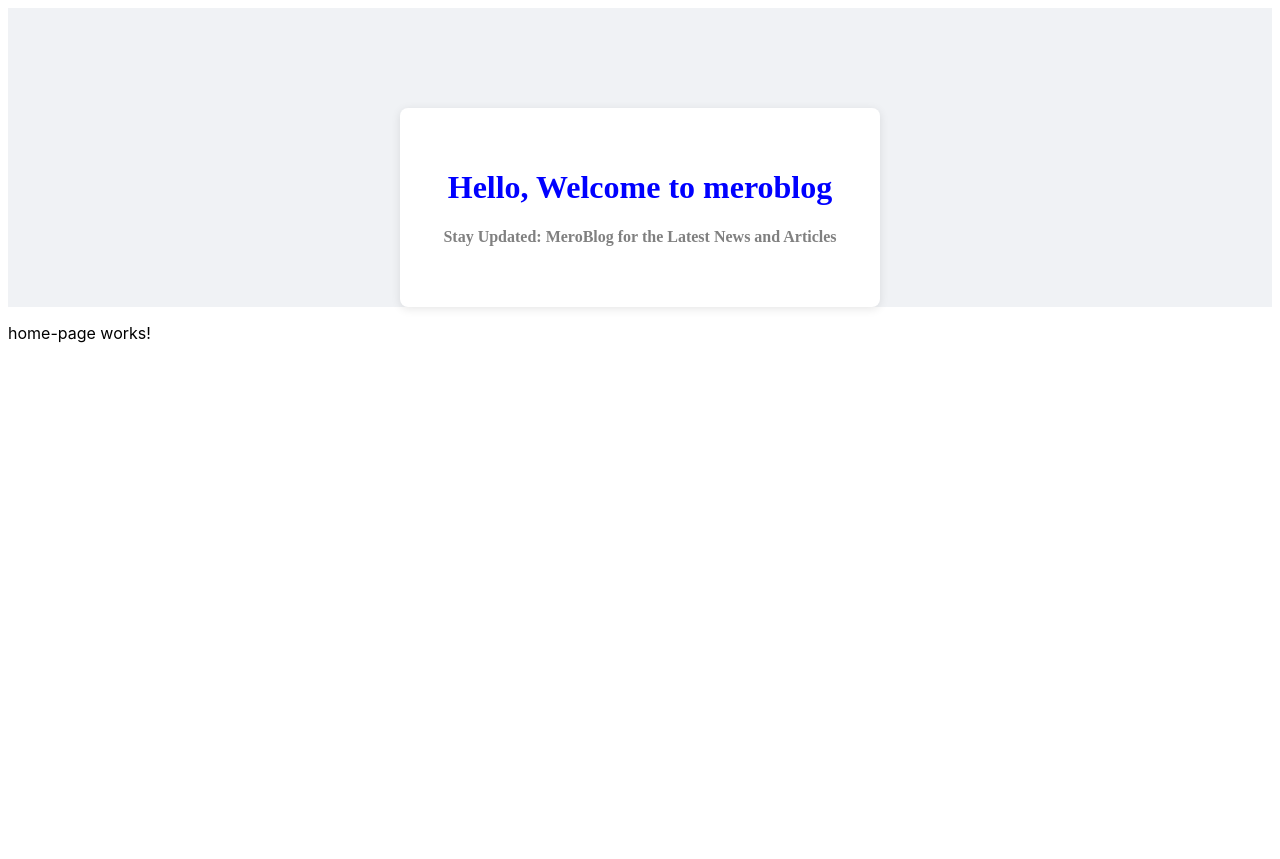
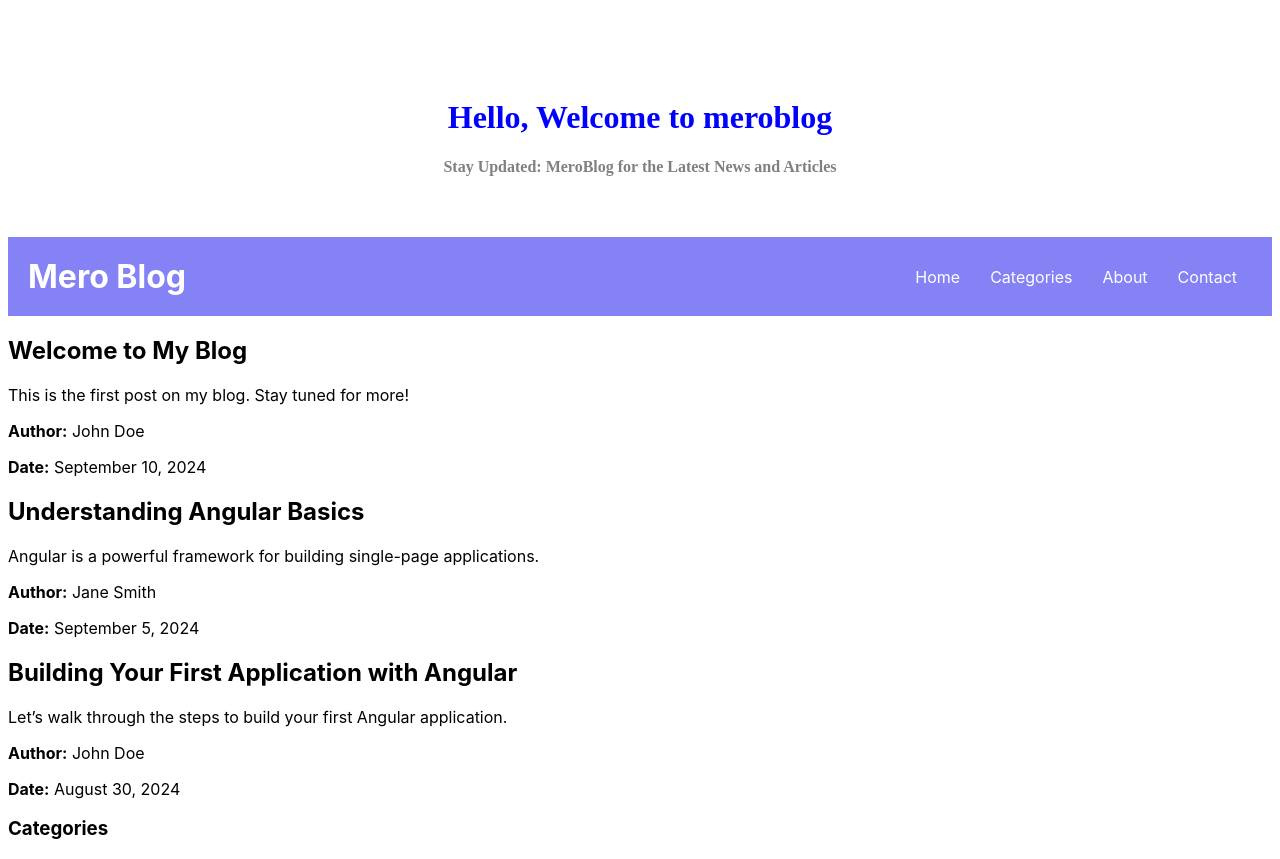
Before and after one commit to pkcmeen2003/MeroBlog, an Angular app: page /home in a window 1280 px wide. Before the commit the page ends 800 px from the top, so only its background shows below. Built offline with nearby package versions, Linux system fonts and the light colour scheme.

Commit message:
add home page

```diff
--- a/src/app/app.component.html
+++ b/src/app/app.component.html
@@ -12,8 +12,8 @@
     display: flex;
     justify-content: center;
     align-items: center;
-    padding-top: 100px;
-    background-color: #f0f2f5;
+    padding-top: 30px;
+
   }
 
   .content {
@@ -21,8 +21,6 @@
     max-width: 400px;
     padding: 40px;
     background-color: #fff;
-    border-radius: 8px;
-    box-shadow: 0 2px 10px rgba(0, 0, 0, 0.1);
     text-align: center;
   }
 
--- a/src/app/app.component.ts
+++ b/src/app/app.component.ts
@@ -1,4 +1,6 @@
-import { Component } from '@angular/core';
+
+import { CommonModule } from '@angular/common';
+import { Component, OnInit } from '@angular/core';
 import { RouterOutlet } from '@angular/router';
 
 @Component({
--- a/src/app/pages/home-page/home-page.component.html
+++ b/src/app/pages/home-page/home-page.component.html
@@ -1 +1,30 @@
-<p>home-page works!</p>
+<div class="container">
+    <header>
+      <h1>Mero Blog</h1>
+      <nav>
+        <a href="#">Home</a>
+        <a href="#">Categories</a>
+        <a href="#">About</a>
+        <a href="#">Contact</a>
+      </nav>
+    </header>
+    <main class="main-content">
+      <!-- Blog Posts Section -->
+      <div class="blog-posts">
+        <div *ngFor="let post of posts" class="post">
+          <h2>{{ post.title }}</h2>
+          <p>{{ post.summary }}</p>
+          <p><strong>Author:</strong> {{ post.author }}</p>
+          <p><strong>Date:</strong> {{ post.date }}</p>
+        </div>
+      </div>
+
+      <!-- Categories Section -->
+      <aside class="categories">
+        <h3>Categories</h3>
+        <ul>
+          <li *ngFor="let category of categories">{{ category }}</li>
+        </ul>
+      </aside>
+    </main>
+    </div>
--- a/src/app/pages/home-page/home-page.component.scss
+++ b/src/app/pages/home-page/home-page.component.scss
@@ -1,17 +1,89 @@
-.main {
+container {
+    max-width: 1200px;
+    margin: 0 auto;
+    padding: 20px;
+    font-family: Arial, sans-serif;
+  }
+
+  header {
     display: flex;
-    justify-content: center;
+    justify-content: space-between;
     align-items: center;
-    height: 81vh;
-    background-color: #f0f2f5;
+    background-color: #8482f5;
+    color: white;
+    padding: 20px;
+
+    h1 {
+      margin: 0;
+    }
+
+    nav {
+      a {
+        color: white;
+        margin: 0 15px;
+        text-decoration: none;
+
+        &:hover {
+          text-decoration: underline;
+        }
+      }
+    }
   }
 
   .content {
-    width: 100%;
-    max-width: 400px;
-    padding: 40px;
-    background-color: #fff;
-    border-radius: 8px;
-    box-shadow: 0 2px 10px rgba(0, 0, 0, 0.1);
-    text-align: center;
+    display: flex;
+    margin-top: 20px;
+
+    .main-content {
+      flex: 3;
+      margin-right: 20px;
+
+      .post {
+        background-color: #f9f9f9;
+        padding: 20px;
+        margin-bottom: 20px;
+        border-radius: 8px;
+
+        h3 {
+          margin: 0 0 10px;
+        }
+
+        p {
+          margin: 0 0 5px;
+        }
+
+        small {
+          color: gray;
+        }
+      }
+    }
+
+    .sidebar {
+      flex: 1;
+      background-color: #f0f0f0;
+      padding: 20px;
+      border-radius: 8px;
+
+      h2 {
+        margin-top: 0;
+      }
+
+      ul {
+        list-style: none;
+        padding: 0;
+
+        li {
+          margin-bottom: 10px;
+
+          a {
+            color: #333333;
+            text-decoration: none;
+
+            &:hover {
+              text-decoration: underline;
+            }
+          }
+        }
+      }
+    }
   }
--- a/src/app/pages/home-page/home-page.component.ts
+++ b/src/app/pages/home-page/home-page.component.ts
@@ -1,12 +1,37 @@
-import { Component } from '@angular/core';
+import { CommonModule } from '@angular/common';
+import { Component, OnInit } from '@angular/core';
 
 @Component({
   selector: 'app-home-page',
   standalone: true,
-  imports: [],
+  imports: [CommonModule],
   templateUrl: './home-page.component.html',
   styleUrls: ['./home-page.component.scss']
 })
-export class HomePageComponent {
+export class HomePageComponent implements OnInit {
+  posts = [
+    {
+      title: 'Welcome to My Blog',
+      summary: 'This is the first post on my blog. Stay tuned for more!',
+      author: 'John Doe',
+      date: 'September 10, 2024'
+    },
+    {
+      title: 'Understanding Angular Basics',
+      summary: 'Angular is a powerful framework for building single-page applications.',
+      author: 'Jane Smith',
+      date: 'September 5, 2024'
+    },
+    {
+      title: 'Building Your First Application with Angular',
+      summary: 'Let’s walk through the steps to build your first Angular application.',
+      author: 'John Doe',
+      date: 'August 30, 2024'
+    }
+  ];
+categories: any;
 
+  ngOnInit(): void {
+    // Initialization logic for the home page
+  }
 }
--- a/src/app/pages/login/login.component.scss
+++ b/src/app/pages/login/login.component.scss
@@ -61,8 +61,14 @@
     background-color: #1877f2;
     color: white;
   }
+  .login-btn:hover {
+    background-color: #166ee2;
+  }
 
   .signup-btn {
     background-color: #42b72a;
     color: white;
   }
+  .signup-btn:hover {
+    background-color: #36a420;
+  }
```
Also changed, not shown: src/app/app.routes.ts (+5 -5 lines), src/app/models/user.ts (+6 -6 lines), 1 other file (tests, documents, lock files or other folders).
